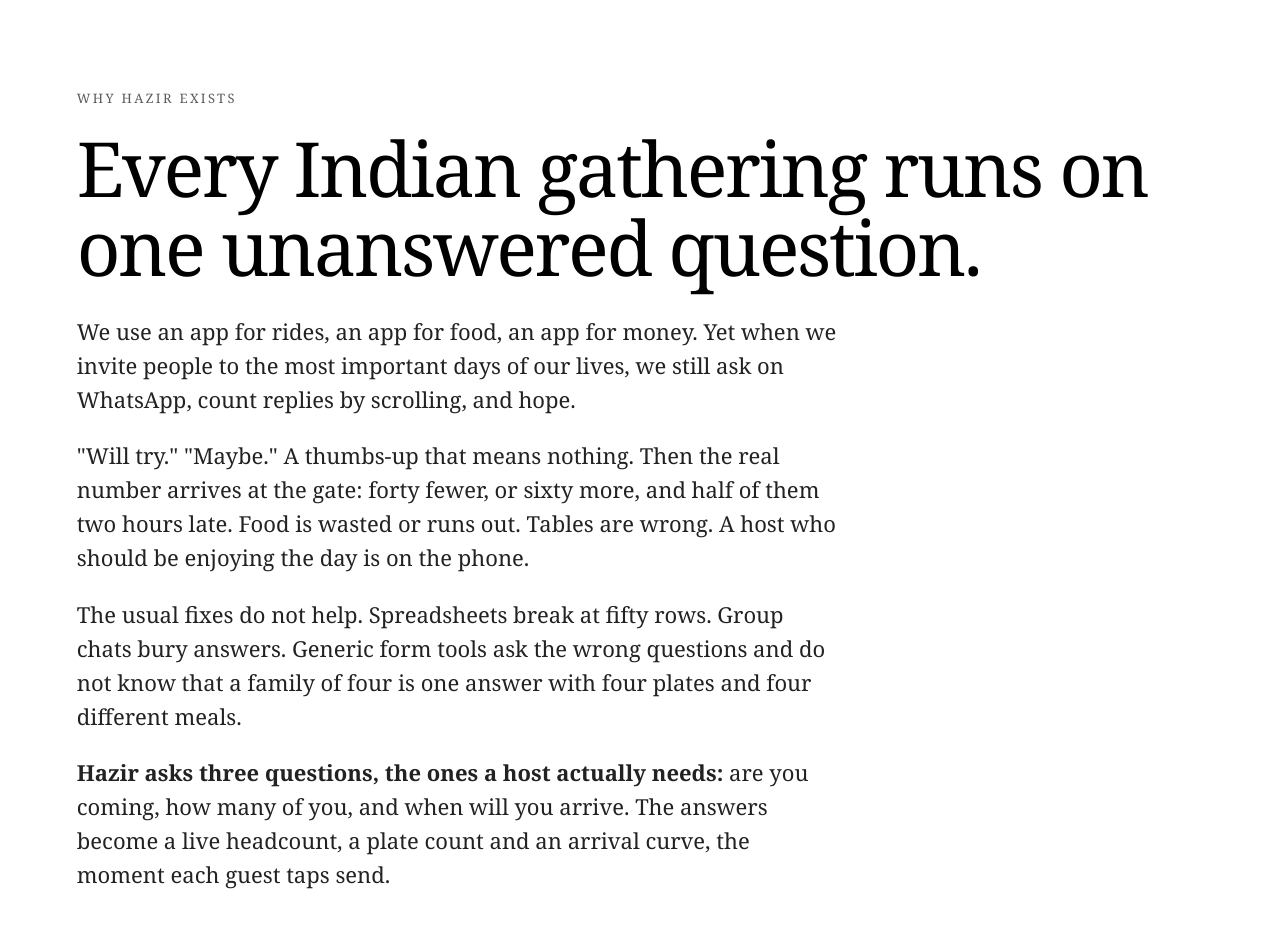
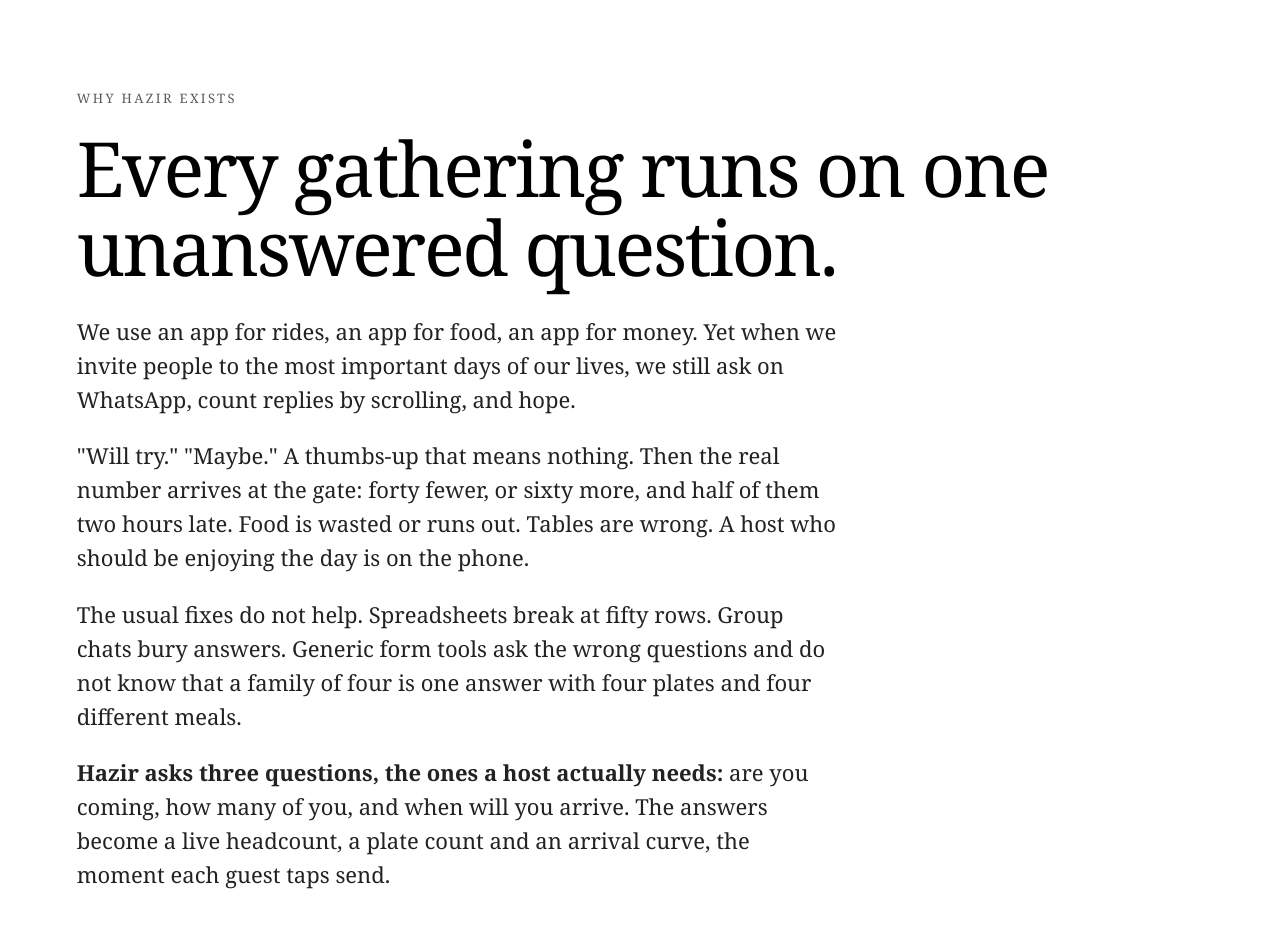
Before and after one commit to AnuragRoy485/hazir, a website with bundled scripts: page index.html in a window 1280 px wide. Shown: the part 4780-5705 px from the top of the page. Built offline with nearby package versions, Linux system fonts and the light colour scheme.

Commit message:
Copy: welcome hosts everywhere - drop the India-specific wording

```diff
--- a/index.html
+++ b/index.html
@@ -97,7 +97,7 @@
 
 <section class="why section" id="why">
   <p class="eyebrow reveal">Why Hazir exists</p>
-  <h2 class="kl">Every Indian gathering runs on one unanswered question.</h2>
+  <h2 class="kl">Every gathering runs on one unanswered question.</h2>
   <div class="story">
     <p class="reveal">We use an app for rides, an app for food, an app for money. Yet when we invite people to the most important days of our lives, we still ask on WhatsApp, count replies by scrolling, and hope.</p>
     <p class="reveal">"Will try." "Maybe." A thumbs-up that means nothing. Then the real number arrives at the gate: forty fewer, or sixty more, and half of them two hours late. Food is wasted or runs out. Tables are wrong. A host who should be enjoying the day is on the phone.</p>
```
Also changed, not shown: README.md.
